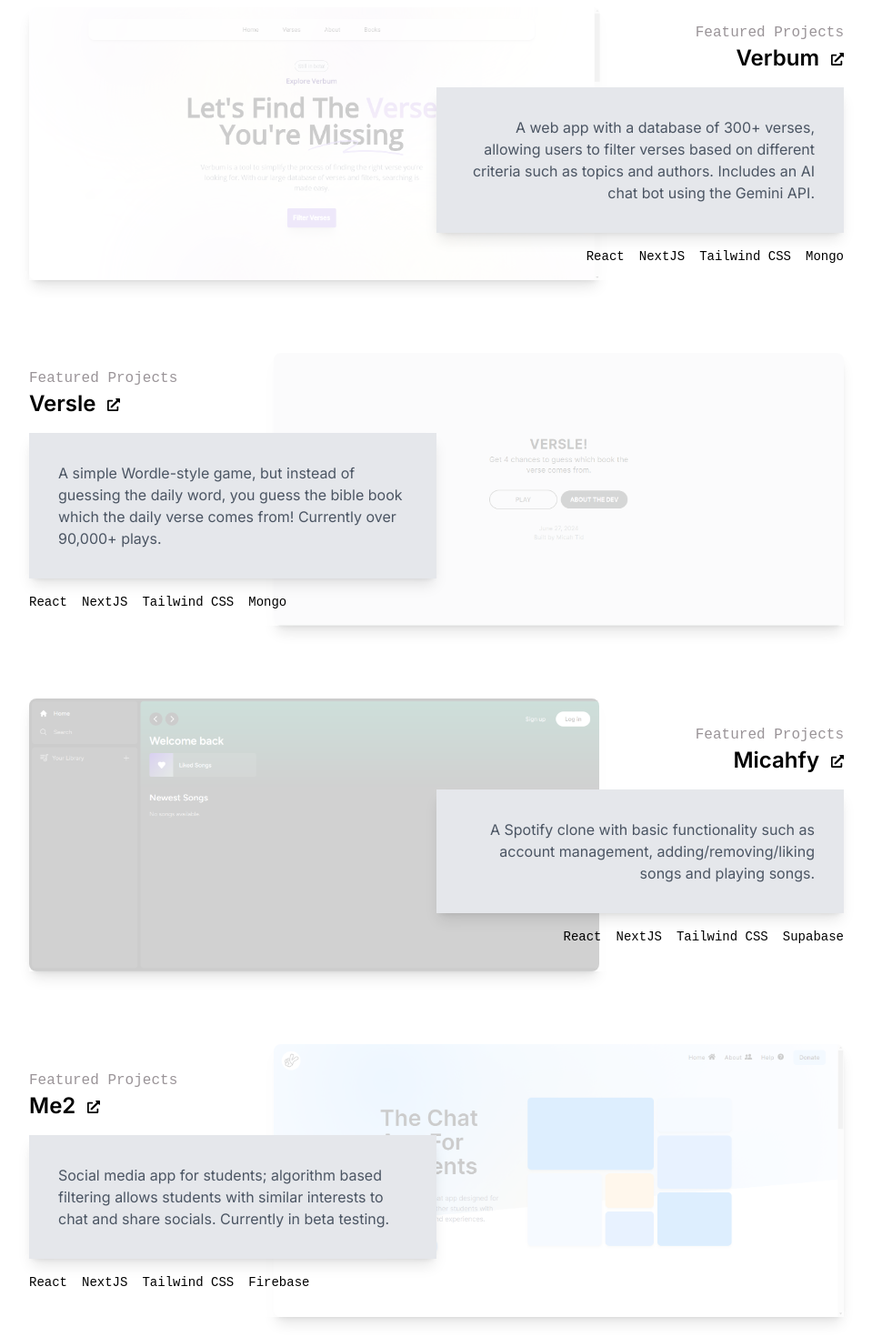
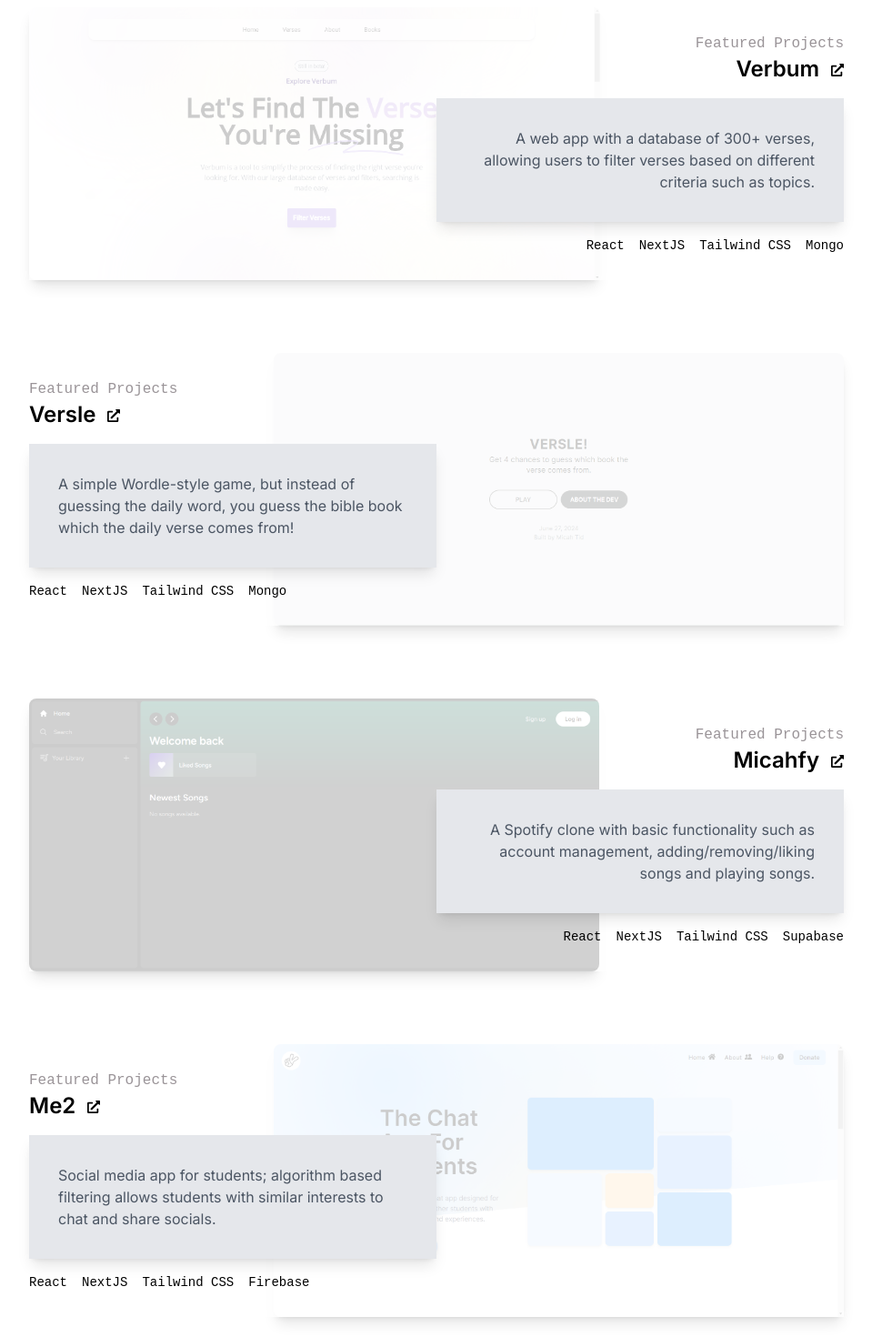
Before and after one commit to Not-Micah/portfolio-v2, a Next.js app: page / in a window 1280 px wide. Shown: the part 1720-3190 px from the top of the page at 91% size, without its empty margins (160-1119 px from the left). Built offline with nearby package versions, Linux system fonts and the light colour scheme.

Commit message:
updated data.tsx information

```diff
--- a/app/data.tsx
+++ b/app/data.tsx
@@ -49,14 +49,14 @@
 export const workProjects = [
   {
     label: "Verbum",
-    description: "A web app with a database of 300+ verses, allowing users to filter verses based on different criteria such as topics and authors. Includes an AI chat bot using the Gemini API.",
+    description: "A web app with a database of 300+ verses, allowing users to filter verses based on different criteria such as topics.",
     techs: ["React", "NextJS", "Tailwind CSS", "Mongo"],
     imgPath: "/verbum.png",
     link: "https://verbum-beta.vercel.app"
   },
   {
     label: "Versle",
-    description: "A simple Wordle-style game, but instead of guessing the daily word, you guess the bible book which the daily verse comes from! Currently over 90,000+ plays.",
+    description: "A simple Wordle-style game, but instead of guessing the daily word, you guess the bible book which the daily verse comes from!",
     techs: ["React", "NextJS", "Tailwind CSS", "Mongo"],
     imgPath: "/versle.png",
     link: "https://versle.vercel.app"
@@ -70,7 +70,7 @@
   },
   {
     label: "Me2",
-    description: "Social media app for students; algorithm based filtering allows students with similar interests to chat and share socials. Currently in beta testing.",
+    description: "Social media app for students; algorithm based filtering allows students with similar interests to chat and share socials.",
     techs: ["React", "NextJS", "Tailwind CSS", "Firebase"],
     imgPath: "/me2.png",
     link: "https://me2-beta.vercel.app"
```
